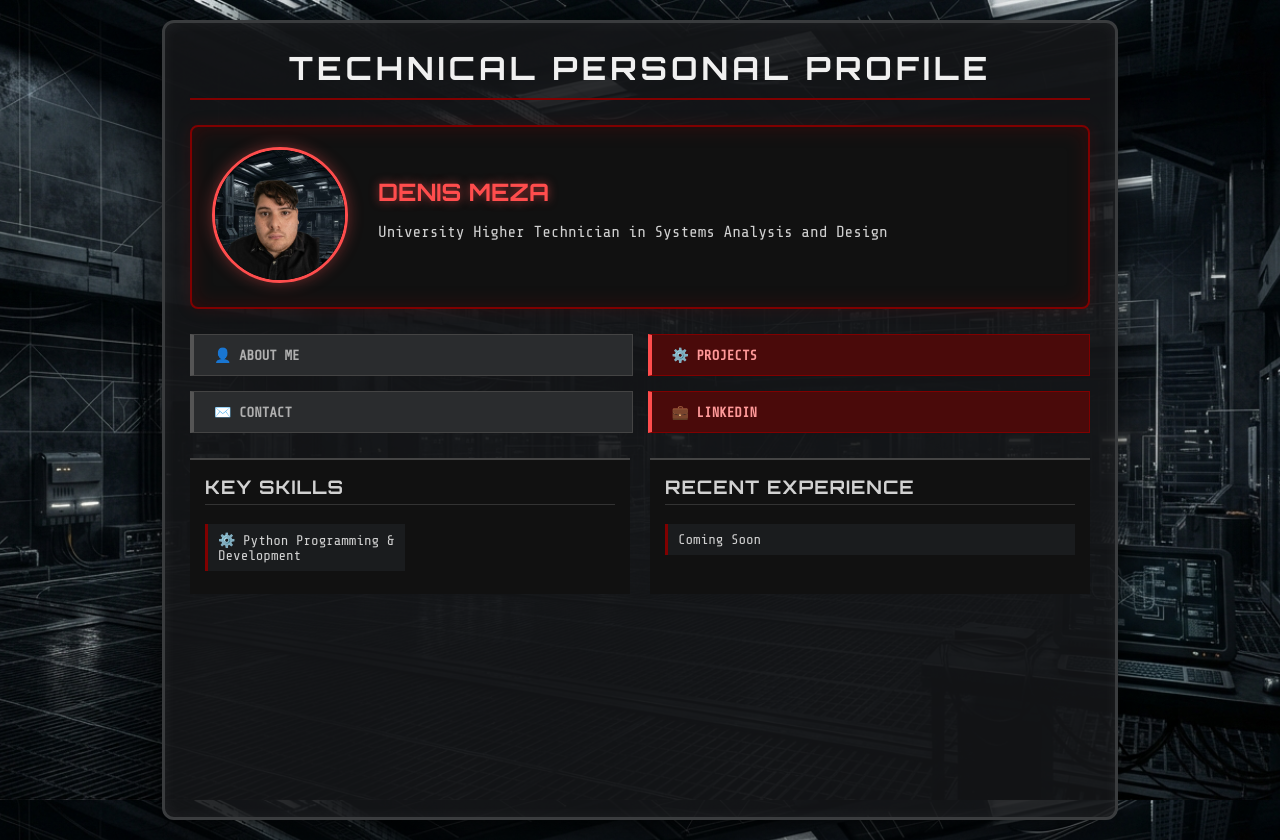
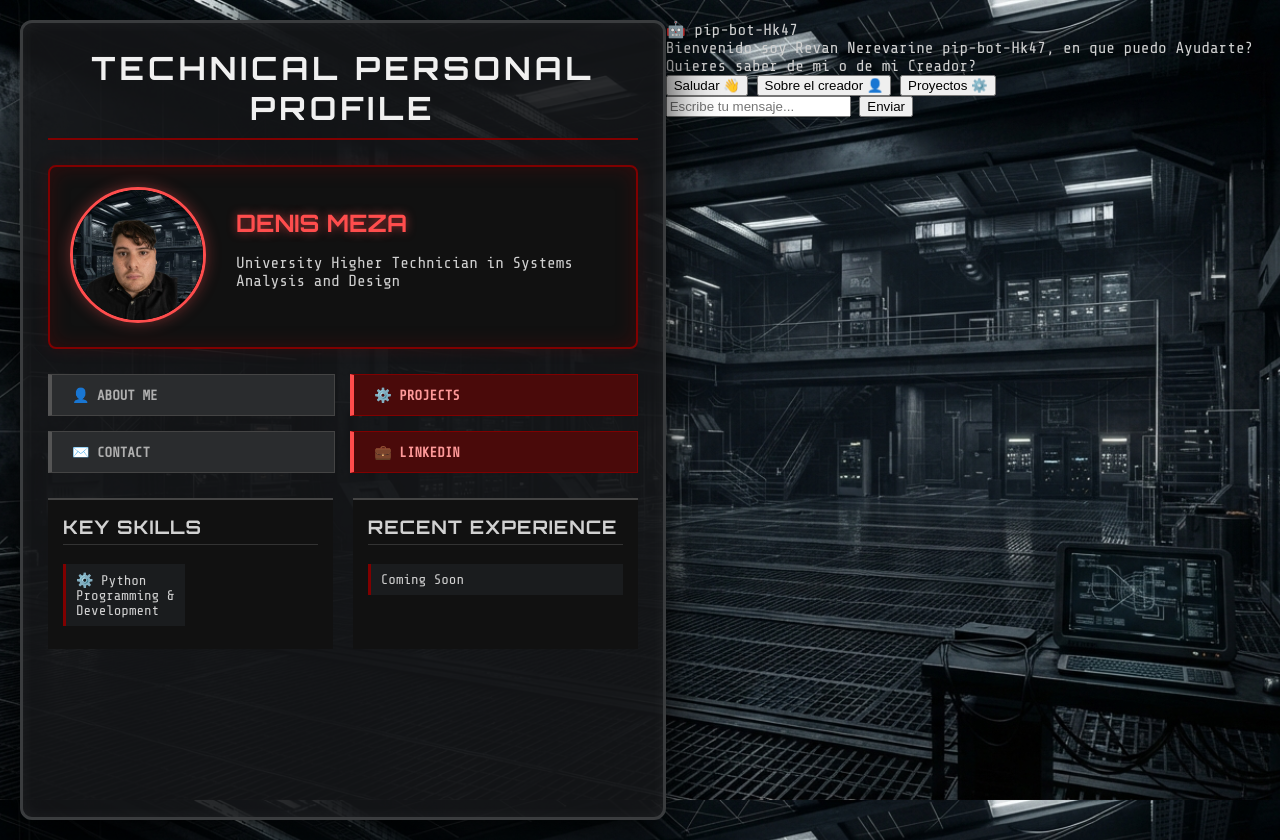
Before and after one commit to Eldhjarta/Personal-Portfolio, a plain HTML site: page index.html in a window 1280 px wide. Drawn offline with nearby package versions, Linux system fonts and the light colour scheme.

Commit message:
Update 'About Me' section and add chat widget

```diff
--- a/index.html
+++ b/index.html
@@ -30,7 +30,7 @@
         <!-- Botones de acciones accionarios -->
         <nav class="hud-buttons">
 
-            <!-- 1. ABOUT ME (Desplegable) -->
+            <!-- 1. ABOUT ME (Desplegable) Actualizable  -->
             <details class="btn">
                 <summary>👤 ABOUT ME</summary>
                 <div class="dropdown-content">
@@ -62,9 +62,7 @@
             <div class="panel">
                 <h3>Key Skills</h3>
                 <ul class="skills-list">
-
-                        <li><span class="icon">⚙️</span> Python Programming &amp; Development</li>
-
+                    <li><span class="icon">⚙️</span> Python Programming &amp; Development</li>
                 </ul>
             </div>
 
@@ -72,11 +70,7 @@
             <div class="panel">
                 <h3>Recent Experience</h3>
                 <ul class="exp-list">
-
-
-                            <li>Coming Soon</li>
-
-
+                    <li>Coming Soon</li>
                 </ul>
             </div>
 
@@ -84,5 +78,64 @@
 
     </div>
 
+
+
+    <!-- Ventana del Chat -->
+    <div id="chat-widget">
+        <div id="chat-header">🤖 pip-bot-Hk47</div>
+        <div id="chat-messages">
+            <div class="bot-msg">Bienvenido soy Revan Nerevarine pip-bot-Hk47, en que puedo Ayudarte? Quieres saber de mi o de mi Creador?</div>
+        </div>
+        <div id="chat-suggestions">
+            <button class="suggestion-btn" onclick="enviarMensaje('Hola')">Saludar 👋</button>
+            <button class="suggestion-btn" onclick="enviarMensaje('Quien es tu creador')">Sobre el creador 👤</button>
+            <button class="suggestion-btn" onclick="enviarMensaje('Cuentame de tus proyectos')">Proyectos ⚙️</button>
+        </div>
+        <div id="chat-input-area">
+            <input type="text" id="chat-input" placeholder="Escribe tu mensaje...">
+            <button id="chat-send">Enviar</button>
+        </div>
+    </div>
+
+
+    <script>
+        // ¡AQUÍ ESTÁ CONECTANdo a Render mi bot Revan!
+        const API_URL = 'https://revan-chatbot.onrender.com/chat';
+
+        const chatInput = document.getElementById('chat-input');
+        const chatSend = document.getElementById('chat-send');
+        const chatMessages = document.getElementById('chat-messages');
+
+        async function enviarMensaje(texto) {
+            if (!texto) return;
+
+            // Mostrar el mensaje del usuario
+            chatMessages.innerHTML += `<div class="user-msg">${texto}</div>`;
+            chatInput.value = '';
+            chatMessages.scrollTop = chatMessages.scrollHeight;
+
+            try {
+
+                const response = await fetch(API_URL, {
+                    method: 'POST',
+                    headers: { 'Content-Type': 'application/json' },
+                    body: JSON.stringify({ mensaje: texto })
+                });
+                const data = await response.json();
+
+
+                chatMessages.innerHTML += `<div class="bot-msg">${data.respuesta}</div>`;
+                chatMessages.scrollTop = chatMessages.scrollHeight;
+            } catch (error) {
+                chatMessages.innerHTML += `<div class="bot-msg">Error: Mis circuitos no responden.</div>`;
+            }
+        }
+
+        chatSend.addEventListener('click', () => enviarMensaje(chatInput.value.trim()));
+        chatInput.addEventListener('keypress', (e) => {
+            if (e.key === 'Enter') enviarMensaje(chatInput.value.trim());
+        });
+    </script>
+
 </body>
 </html>
```
